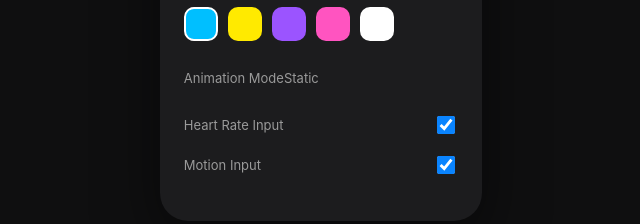
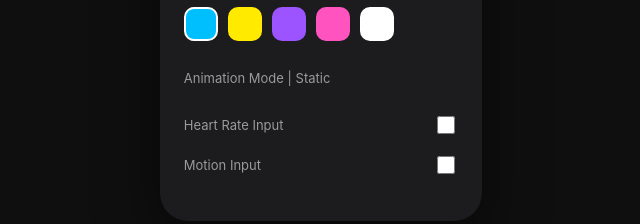
Before and after one commit to aokiam/bio-motion-light-system, a React (Vite) app in the folder mobile-app/: page / in a window 1280 px wide. Shown: the part 335-559 px from the top of the page, without its empty margins (319-959 px from the left). Built offline with nearby package versions, Linux system fonts and the light colour scheme.

Commit message:
fix: functionality of snesor check boxes

```diff
--- a/mobile-app/src/App.jsx
+++ b/mobile-app/src/App.jsx
@@ -107,8 +107,8 @@ export default function App() {
   const [brightness, setBrightness] = useState(50)
   const [selectedColor, setSelectedColor] = useState(COLORS[0])
   const [animMode, setAnimMode] = useState('static')
-  const [heartRateInput, setHeartRateInput] = useState(true)
-  const [motionInput, setMotionInput] = useState(true)
+  const [heartRateInput, setHeartRateInput] = useState(false)
+  const [motionInput, setMotionInput] = useState(false)
 
   // hold live BLE objects
   const brightnessCharRef = useRef(null)
@@ -116,6 +116,7 @@ export default function App() {
   const colorCharRef = useRef(null)
   const hrInputCharRef = useRef(null)
   const motionInputCharRef = useRef(null)
+  const motionStateCharRef = useRef(null)
   const deviceRef = useRef(null)
   const queueWrite = useGattWriteQueue()
   const writeBrightness = useCoalescedWriter(queueWrite)
@@ -228,7 +229,7 @@ export default function App() {
         setError('Failed to write heart rate input toggle: ' + err.message)
       }
     }
-    await writeDerivedAnimMode(heartRateInput, checked)
+    await writeDerivedAnimMode(checked, motionInput)
   }
 
   const handleMotionInputToggle = async (checked) => {
@@ -240,7 +241,7 @@ export default function App() {
         setError('Failed to write motion input toggle: ' + err.message)
       }
     }
-    await writeDerivedAnimMode(motionInput, checked)
+    await writeDerivedAnimMode(heartRateInput, input)
   }
 
   return (
@@ -304,7 +305,7 @@ export default function App() {
 
       <div className="section">
         <div className="selection-label-row">
-          <span className="section-label">Animation Mode</span>
+          <span className="section-label">Animation Mode  |  </span>
           <span className="section-value">{ANIM_MODES.find((m) => m.value === animMode)?.label}</span>
         </div>
       </div>
```
